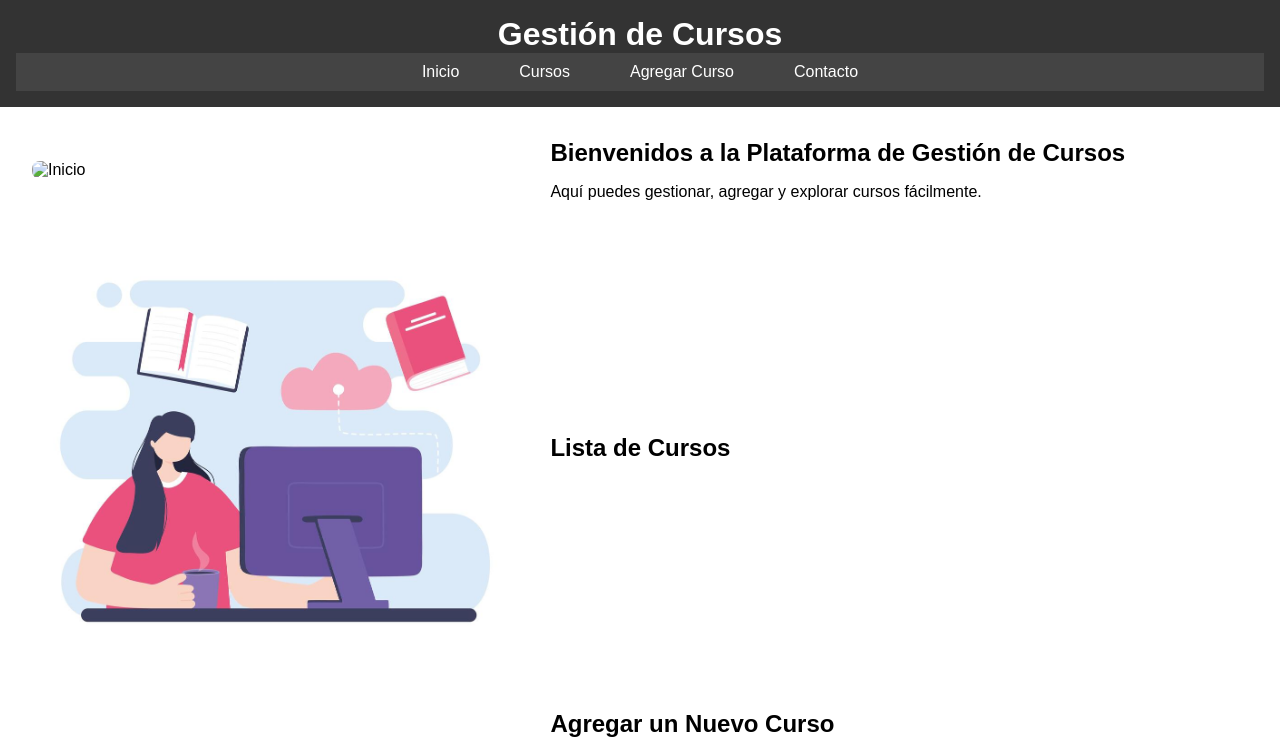
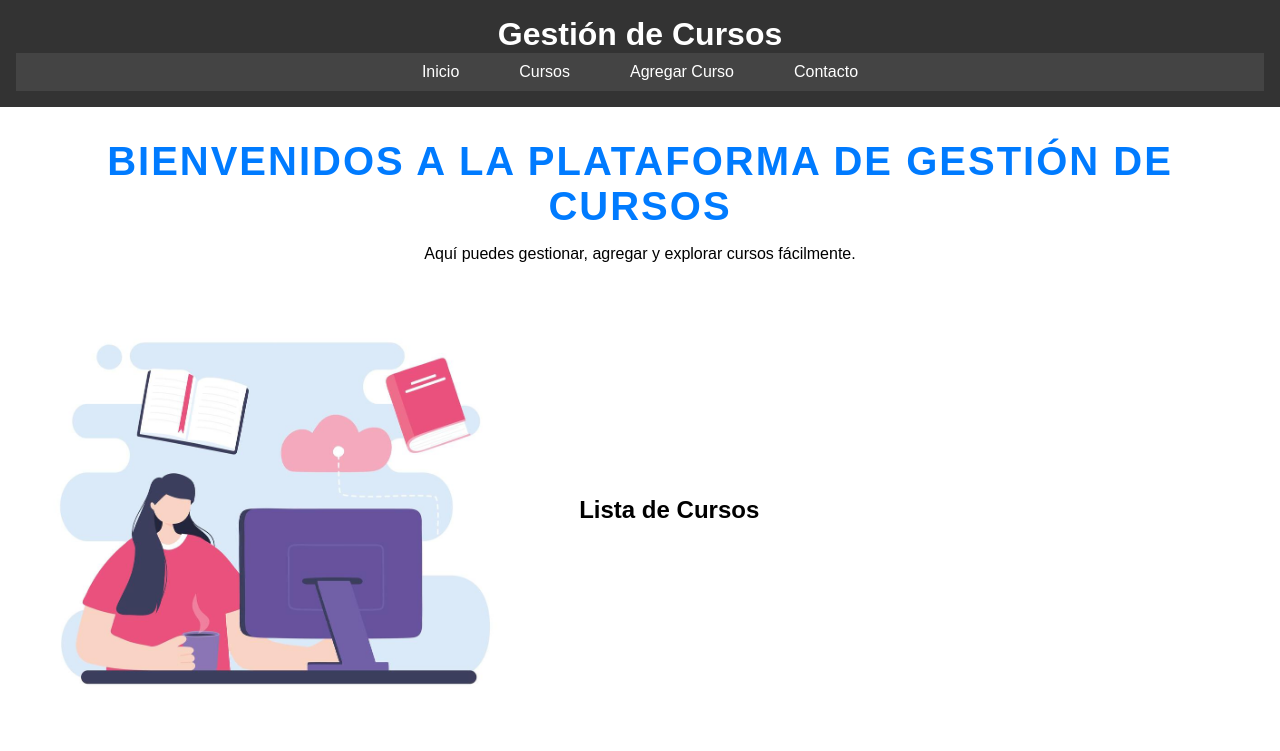
Before and after one commit to SSuquilanda/web-cursos, a plain HTML site: page index.html in a window 1280 px wide. Shown: the top 751 px of the page. Drawn offline with Linux system fonts and the light colour scheme.

Commit message:
Ultimos cambios

```diff
--- a/index.html
+++ b/index.html
@@ -22,12 +22,9 @@
   <main>
     <!-- Sección Inicio -->
     <section id="inicio">
-      <div class="section-content">
-        <img src="Mi-proyecto/Images/contacto.jpeg" alt="Inicio">
-        <div>
-          <h2>Bienvenidos a la Plataforma de Gestión de Cursos</h2>
-          <p>Aquí puedes gestionar, agregar y explorar cursos fácilmente.</p>
-        </div>
+      <div class="inicio-content">
+        <h2 class="titulo-centrado">Bienvenidos a la Plataforma de Gestión de Cursos</h2>
+        <p>Aquí puedes gestionar, agregar y explorar cursos fácilmente.</p>
       </div>
     </section>
 
--- a/styles.css
+++ b/styles.css
@@ -45,23 +45,48 @@ main {
   padding: 2rem;
 }
 
+/* Solo el título inicial centrado */
+.inicio-content {
+  text-align: center;
+  margin-bottom: 2rem;
+}
+
+.titulo-centrado {
+  font-size: 2.5rem;
+  font-weight: bold;
+  color: #007bff;
+  text-transform: uppercase;
+  letter-spacing: 2px;
+  margin-bottom: 1rem;
+}
+
+/* Diseño en paralelo para el resto */
 .section-content {
   display: flex;
   align-items: center;
+  justify-content: space-between;
   margin-bottom: 2rem;
 }
 
 .section-content img {
   width: 40%;
   height: auto;
-  margin-right: 2rem;
   border-radius: 8px;
+}
+
+/* Ajustar para que la parte de texto esté más centrada */
+.section-content div {
+  width: 50%;
+  margin-left: auto;
+  margin-right: auto;
+  text-align: left;
 }
 
 h2 {
   margin-bottom: 1rem;
 }
 
+/* Formularios y estilo de agregar cursos */
 form {
   display: flex;
   flex-direction: column;
@@ -92,9 +117,11 @@ form button:hover {
   transition: background-color 0.3s;
 }
 
+/* Alinear mejor las tarjetas de cursos */
 .course-container {
   display: flex;
   flex-wrap: wrap;
+  justify-content: center; /* Alinea las tarjetas al centro */
   gap: 20px;
 }
 
```
